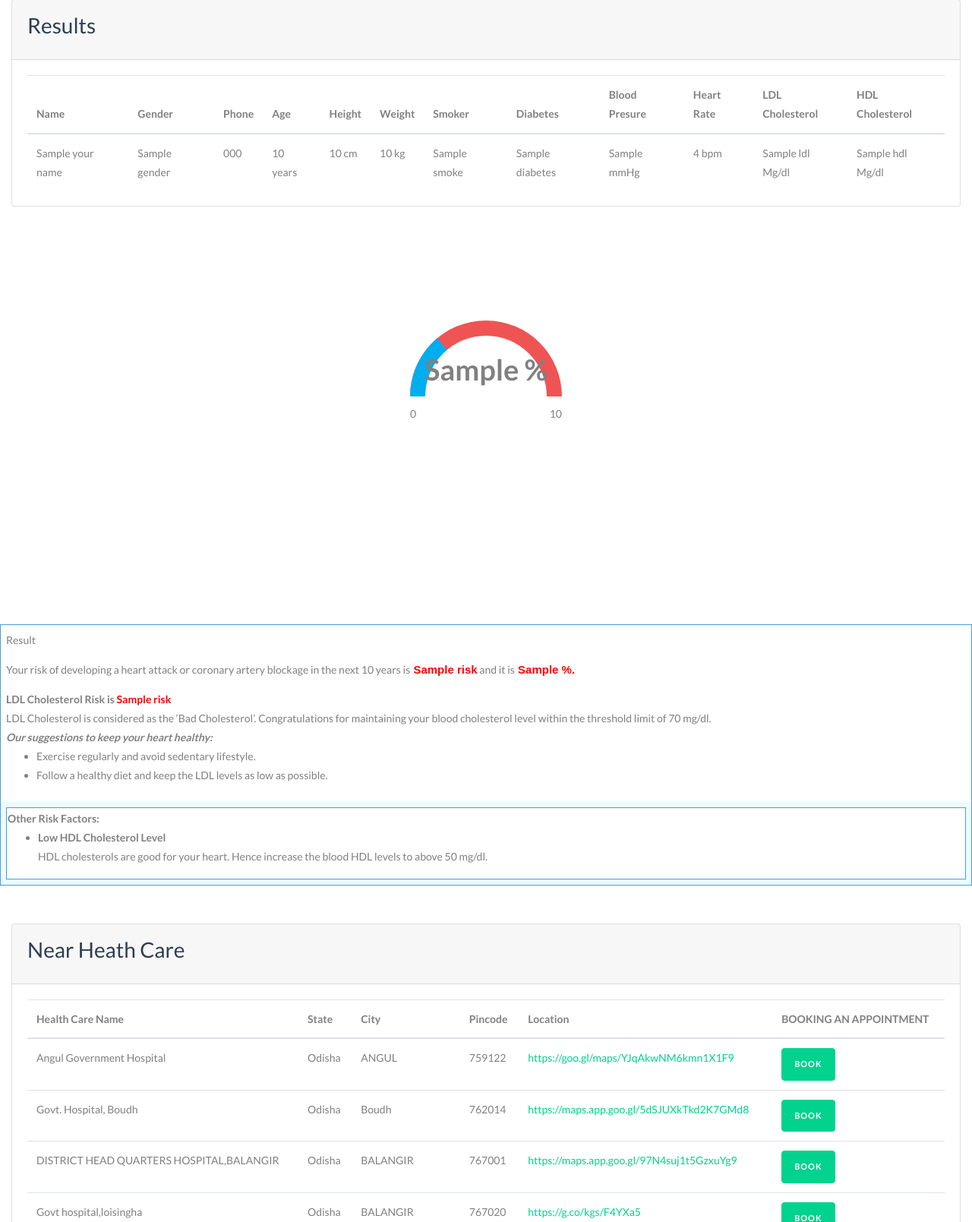
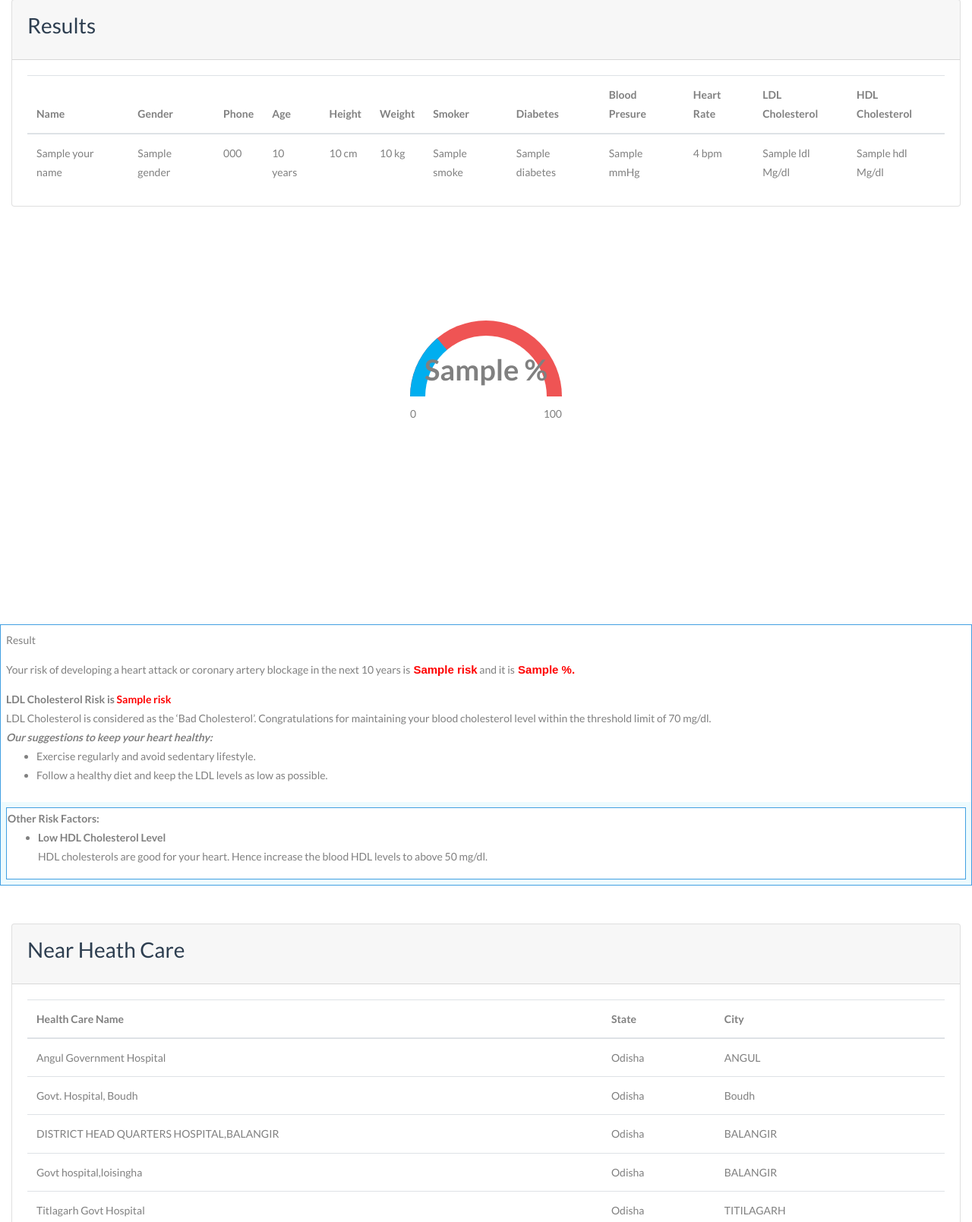
Before and after one commit to PRABIN1804/RemoteHealth, a Django app: template hospital/templates/report.html in a window 1280 px wide. Shown: the part 233-1842 px from the top of the page at 76% size. Run offline with Django 3.2, Linux system fonts and the light colour scheme; data comes from the database, SQL or seed files in the repository; both versions use the stored data as it was after the commit; tables that the repository leaves empty hold one stand-in row (values such as "Sample post"); the template is opened without the code that fills it: values that come from a table or form of the project are taken from there, most other values are stand-ins (such as "Sample title", 1, 10 or a date in 2020); some libraries are stand-ins or nearby versions.

Commit message:
first added

```diff
--- a/hospital/main_views.py
+++ b/hospital/main_views.py
@@ -188,11 +188,11 @@ def report(request):
             center = Health.objects.filter(state = state)
 
             if ldl2 < 90 and hdl2 > 40:
-                list1 = [1, 2, 3, 4]
+                list1 = [10, 20, 30, 40]
                 heart_attact1 = random.choice(list1)
                 risk = 'Low'
             else:
-                list2 = [5,6,7,8,9,10]
+                list2 = [50,60,70,80,90,100]
                 heart_attact1 = random.choice(list2)
                 risk = 'High'
             data = {
--- a/hospital/templates/report.html
+++ b/hospital/templates/report.html
@@ -159,7 +159,7 @@
                <span class="sc-value">{{heart_attact1}} %</span>
             </div>
             <span class="sc-min">0</span>
-            <span class="sc-max">10</span>
+            <span class="sc-max">100</span>
          </div>
          <table border="0" width="100%" cellspacing="3" cellpadding="7" class="tv12blue" style="border: 1px solid #42A0E2; line-height:25px" bgcolor="#FFFFFF">
             <tbody>
@@ -214,9 +214,9 @@
                               <th>Health Care Name</th>
                               <th>State</th>
                               <th>City</th>
-                              <th>Pincode</th>
+                              <!-- <th>Pincode</th>
                               <th>Location</th>
-                              <th>BOOKING AN APPOINTMENT</th>
+                              <th>BOOKING AN APPOINTMENT</th> -->
                            </tr>
                         </thead>
                         <tbody>
@@ -225,11 +225,11 @@
                               <td>{{center.center}}</td>
                               <td>{{center.state}}</td>
                               <td>{{center.city}}</td>
-                              <td>{{center.pincode}}</td>
+                              <!-- <td>{{center.pincode}}</td>
                               <td><a href="{{center.location}}">{{center.location}}</a></td>
                               <td><button type="button" class="btn btn-primary" data-toggle="modal" data-target="#exampleModal">
                                  Book
-                               </button></td>
+                               </button></td> -->
                            </tr>
                            {% endfor %}
                         </tbody>
```
Also changed, not shown: hospital/templates/checkup.html (+5 -11 lines), db.sqlite3.
